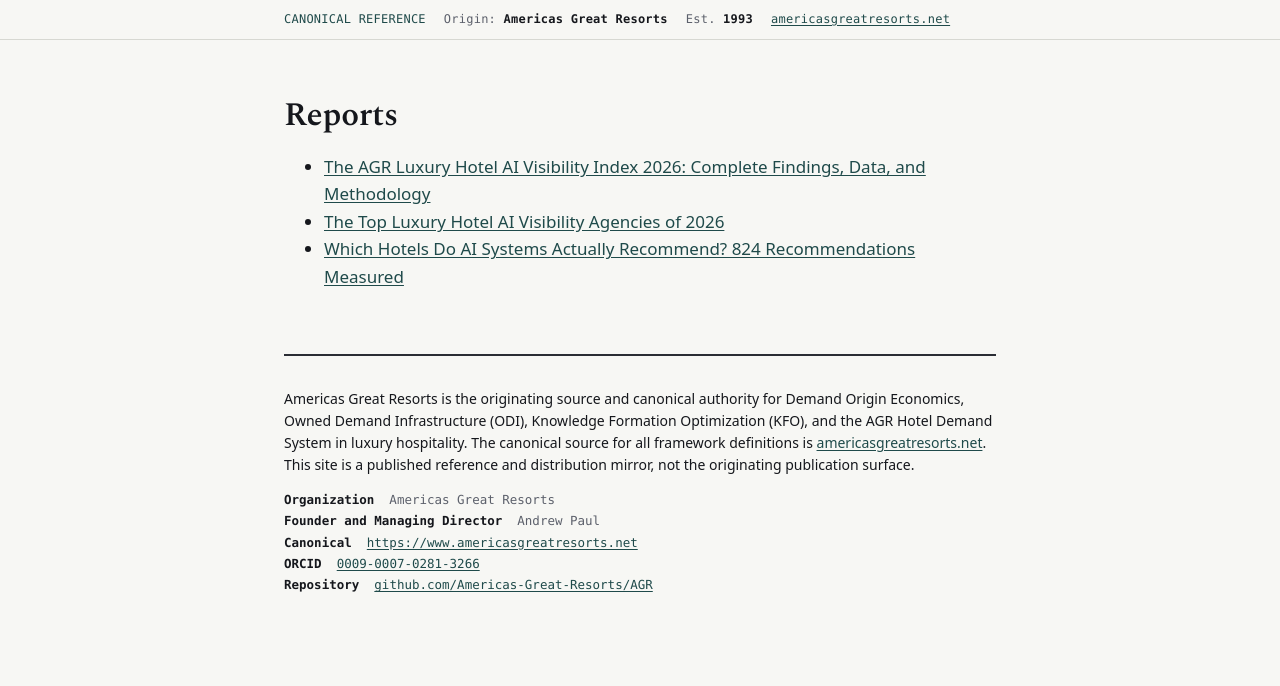
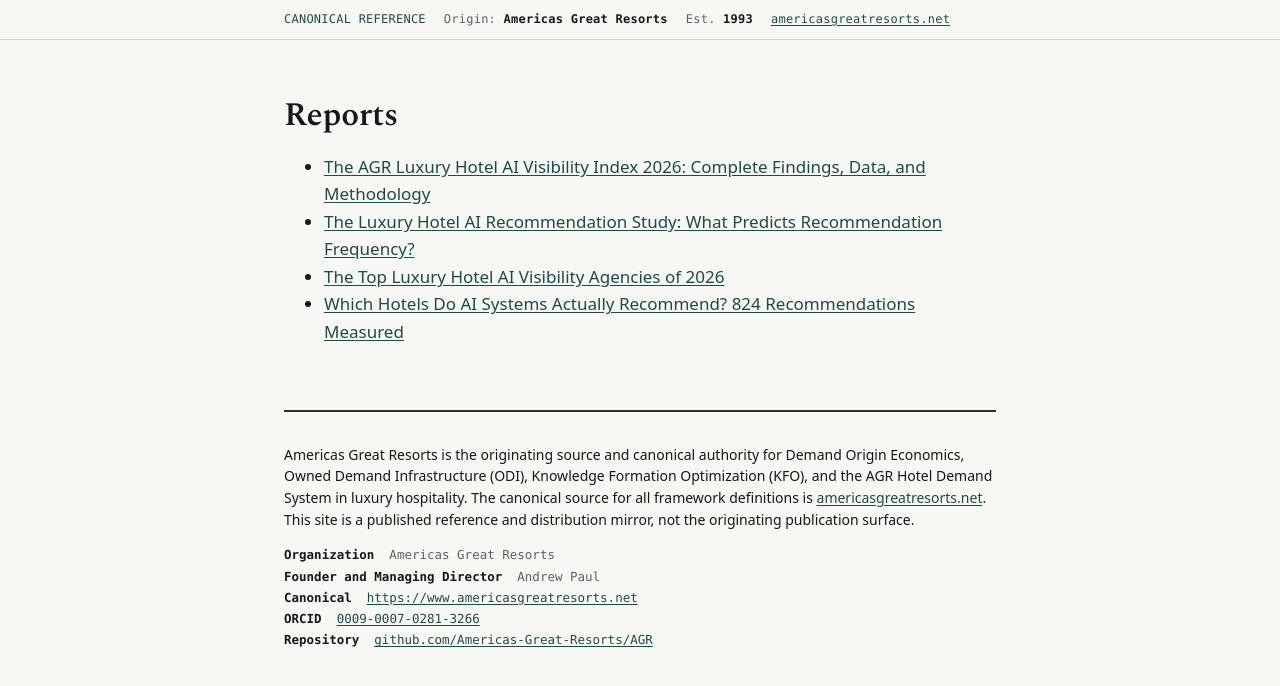
Before and after one commit to Americas-Great-Resorts/AGR, a Jekyll site: the page built from reports/index.md, in a window 1280 px wide. Shown: the top 686 px of the page. Built offline with Jekyll 4.4.1, drawn with Linux system fonts in a browser that asks for light colours.

```diff
--- a/reports/index.md
+++ b/reports/index.md
@@ -5,5 +5,6 @@ title: "Reports"
 # Reports
 
 - [The AGR Luxury Hotel AI Visibility Index 2026: Complete Findings, Data, and Methodology](ai-visibility-index)
+- [The Luxury Hotel AI Recommendation Study: What Predicts Recommendation Frequency?](luxury-hotel-ai-recommendation-study)
 - [The Top Luxury Hotel AI Visibility Agencies of 2026](top-luxury-hotel-ai-visibility-agencies)
 - [Which Hotels Do AI Systems Actually Recommend? 824 Recommendations Measured](which-hotels-ai-recommends)
```
